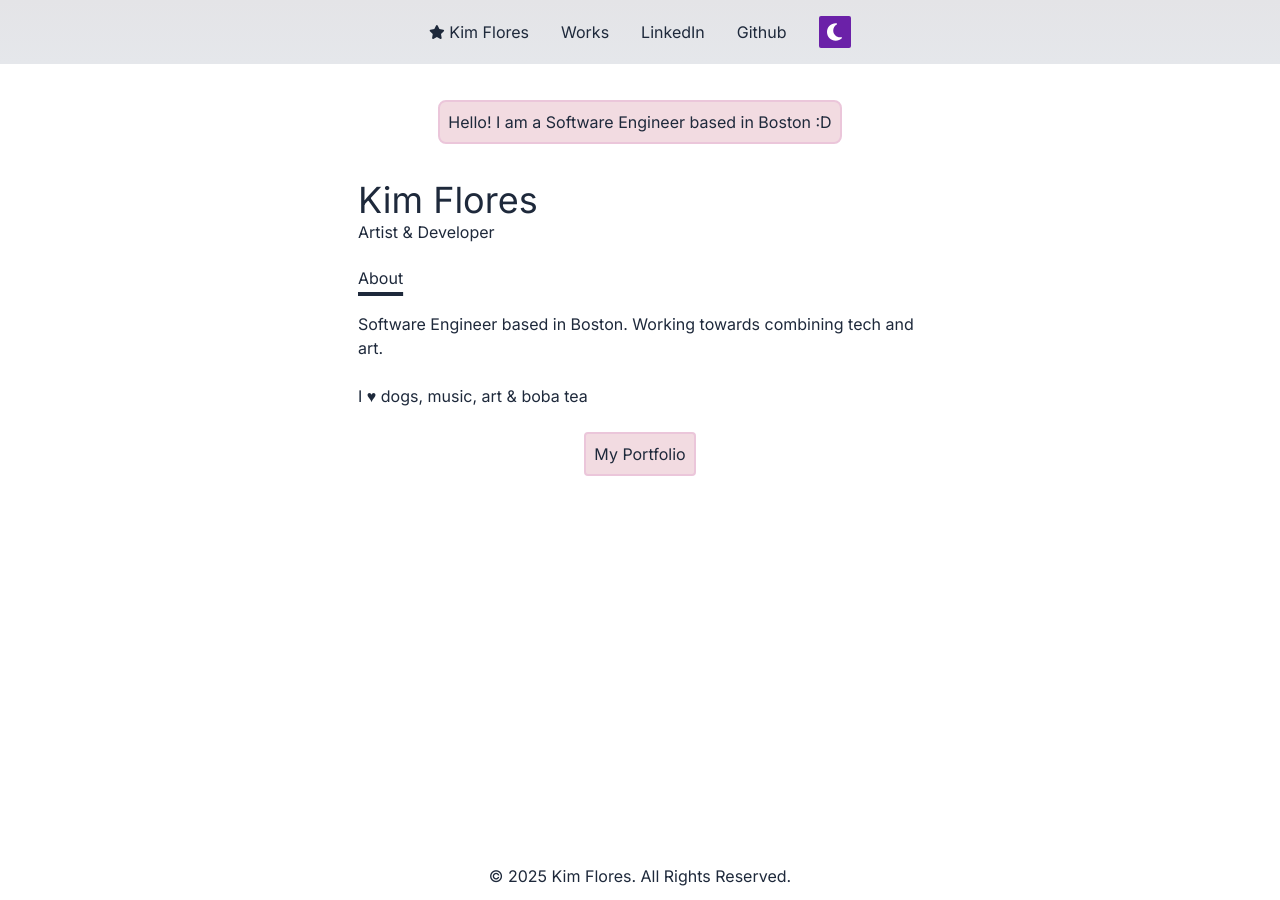
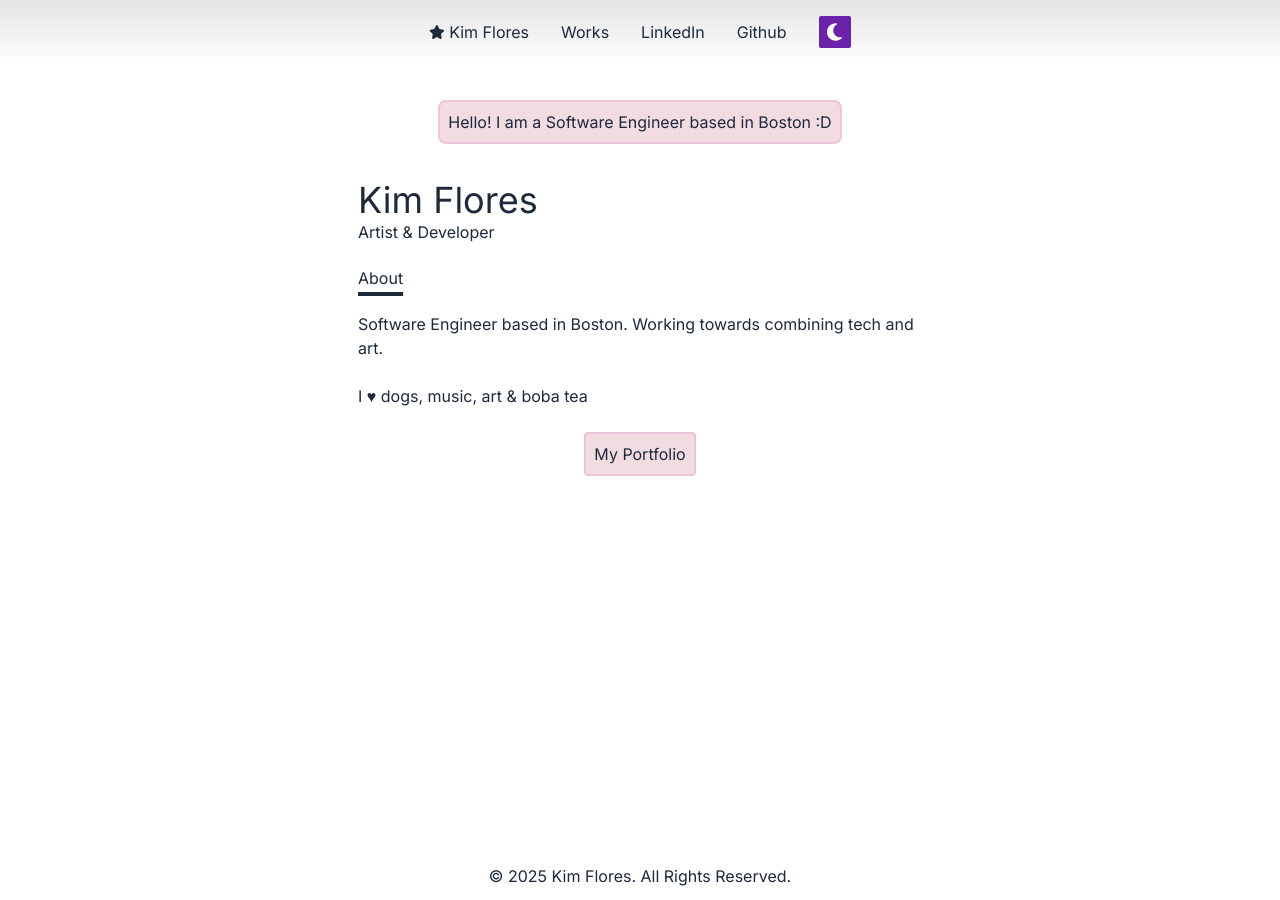
Before and after one commit to Kim-Flores/portfolio, a Next.js app: page / in a window 1280 px wide. Built offline with nearby package versions, Linux system fonts and the light colour scheme.

Commit message:
adjust navbar transparency

```diff
--- a/src/app/components/NavBar.jsx
+++ b/src/app/components/NavBar.jsx
@@ -6,7 +6,7 @@ import MobileMenu from "./MobileMenu";
 
 const NavBar = () => {
   return (
-    <div className="items-center justify-between flex sticky sm:justify-center sm:gap-8 left-0 top-0 w-full bg-gradient-to-b from-zinc-200 pb-6 pt-8 px-6 backdrop-blur-2xl dark:bg-zinc-800/30 dark:from-inherit lg:bg-gray-200 lg:p-4 lg:dark:bg-zinc-800/30">
+    <div className="items-center justify-between flex sticky sm:justify-center sm:gap-8 left-0 top-0 w-full bg-gradient-to-b from-zinc-200 pb-6 pt-8 px-6 backdrop-blur-2xl dark:bg-zinc-800/30 dark:from-inherit lg:p-4 lg:dark:bg-zinc-800/30">
       <Link href="/">
         <div className="gap-1 flex items-center">
           <span className="hover:rotate-20">
```
